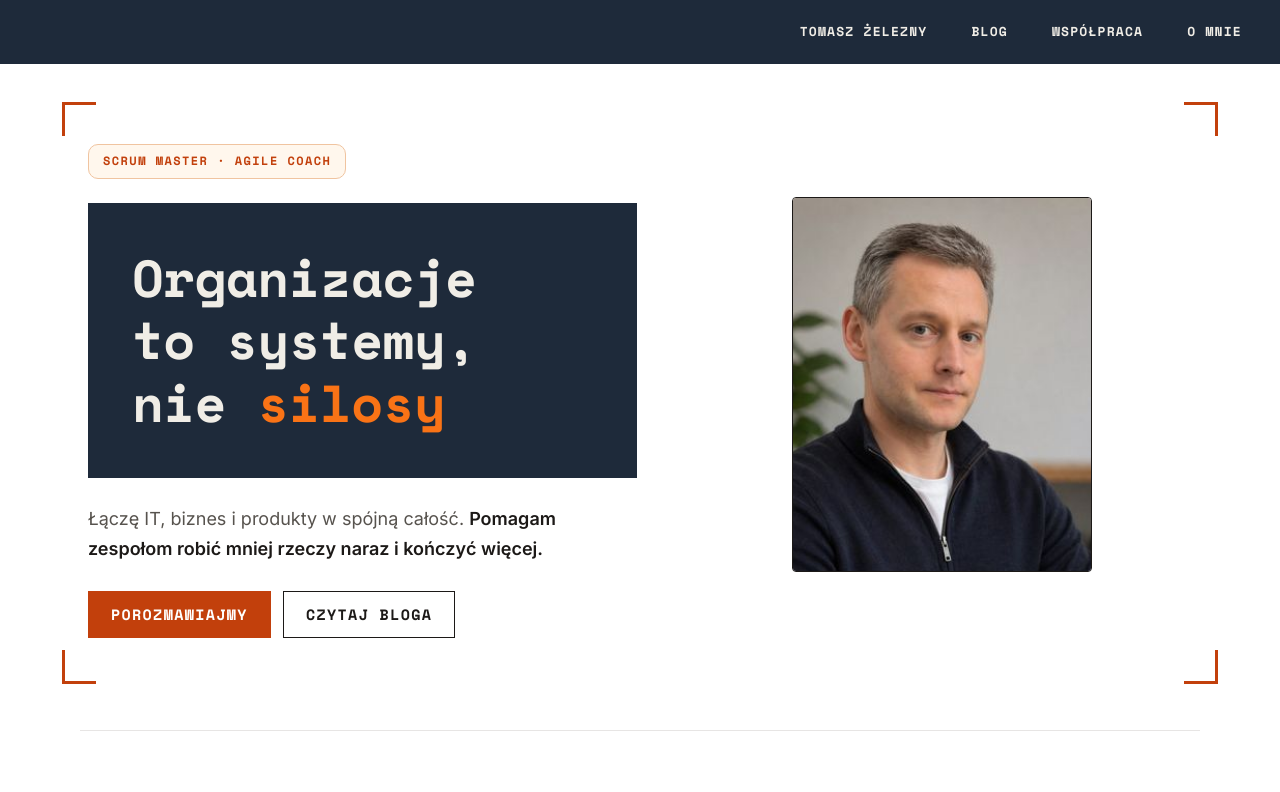
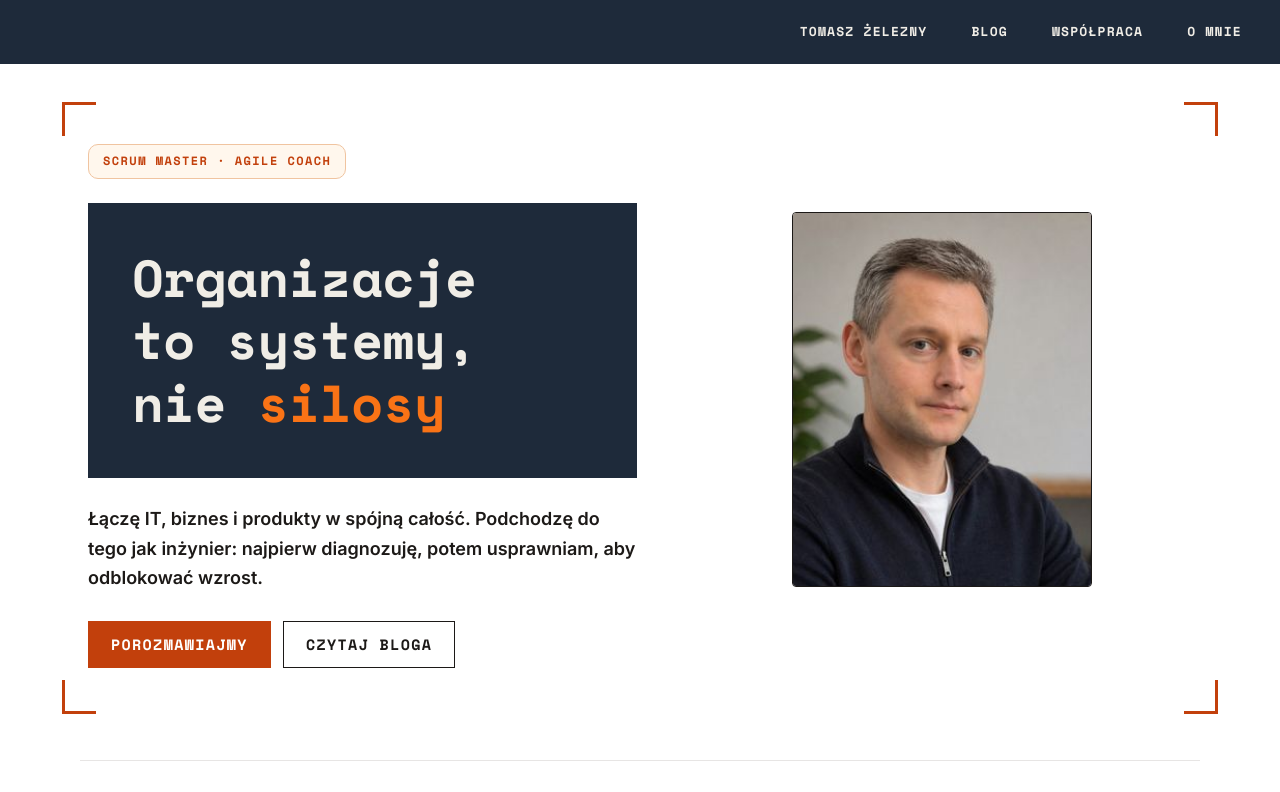
Before and after one commit to tomaszzelezny/tomaszzelezny.me, a plain HTML site: page index.html in a window 1280 px wide. Shown: the top 792 px of the page. Drawn offline with Linux system fonts and the light colour scheme.

Commit message:
Deploying to main from @ tomaszzelezny/tomaszzelezny.github.io@e32ceec1ce8d97b027ab10e15558ffd675580c26 🚀

```diff
--- a/feed.xml
+++ b/feed.xml
@@ -1,4 +1,4 @@
-<?xml version="1.0" encoding="utf-8"?><feed xmlns="http://www.w3.org/2005/Atom" ><generator uri="https://jekyllrb.com/" version="4.4.1">Jekyll</generator><link href="https://tomaszzelezny.me/feed.xml" rel="self" type="application/atom+xml" /><link href="https://tomaszzelezny.me/" rel="alternate" type="text/html" /><updated>2026-10-22T09:19:24+00:00</updated><id>https://tomaszzelezny.me/feed.xml</id><title type="html">Tomasz Żelezny</title><subtitle>Scrum Master · Agile Coach. Organizacje to systemy - nie silosy. Łączę IT, biznes i produkty w spójną całość. Jak mogę pomóc?</subtitle><author><name>Tomasz Żelezny</name></author><entry><title type="html">Ten o enkapsulacji</title><link href="https://tomaszzelezny.me/blog/2026-10-21-ten-o-enkapsulacji/" rel="alternate" type="text/html" title="Ten o enkapsulacji" /><published>2026-10-21T00:00:00+00:00</published><updated>2026-10-21T00:00:00+00:00</updated><id>https://tomaszzelezny.me/blog/ten-o-enkapsulacji</id><content type="html" xml:base="https://tomaszzelezny.me/blog/2026-10-21-ten-o-enkapsulacji/"><![CDATA[<p>W projektowaniu systemów jest enkapsulacja: nie wystawiamy złożoności na zewnątrz. Moduł ma interfejs, a to, co dzieje się w środku, nie jest sprawą wywołującego. Organizacji, które te systemy budują, ta zasada jakoś nie dotyczy. Jeśli doświadczyliście pracy w dużej organizacji, wiecie, z iloma zespołami trzeba pracować, żeby załatwić swoje zadanie.</p>
+<?xml version="1.0" encoding="utf-8"?><feed xmlns="http://www.w3.org/2005/Atom" ><generator uri="https://jekyllrb.com/" version="4.4.1">Jekyll</generator><link href="https://tomaszzelezny.me/feed.xml" rel="self" type="application/atom+xml" /><link href="https://tomaszzelezny.me/" rel="alternate" type="text/html" /><updated>2026-10-22T22:13:37+00:00</updated><id>https://tomaszzelezny.me/feed.xml</id><title type="html">Tomasz Żelezny</title><subtitle>Scrum Master · Agile Coach. Organizacje to systemy - nie silosy. Łączę IT, biznes i produkty w spójną całość. Jak mogę pomóc?</subtitle><author><name>Tomasz Żelezny</name></author><entry><title type="html">Ten o enkapsulacji</title><link href="https://tomaszzelezny.me/blog/2026-10-21-ten-o-enkapsulacji/" rel="alternate" type="text/html" title="Ten o enkapsulacji" /><published>2026-10-21T00:00:00+00:00</published><updated>2026-10-21T00:00:00+00:00</updated><id>https://tomaszzelezny.me/blog/ten-o-enkapsulacji</id><content type="html" xml:base="https://tomaszzelezny.me/blog/2026-10-21-ten-o-enkapsulacji/"><![CDATA[<p>W projektowaniu systemów jest enkapsulacja: nie wystawiamy złożoności na zewnątrz. Moduł ma interfejs, a to, co dzieje się w środku, nie jest sprawą wywołującego. Organizacji, które te systemy budują, ta zasada jakoś nie dotyczy. Jeśli doświadczyliście pracy w dużej organizacji, wiecie, z iloma zespołami trzeba pracować, żeby załatwić swoje zadanie.</p>
 
 <p>Weźmy zespoły podzielone według domen biznesowych. Dopóki zmiana mieści się w jednej domenie, wszystko działa. Teraz zmiana przekrojowa: firmy mają kupować na fakturę z NIP. Każdy zespół musi coś dołożyć:</p>
 
--- a/index.html
+++ b/index.html
@@ -188,7 +188,7 @@
     <div>
       <div class="tag">Scrum Master · Agile Coach</div>
       <div class="block"><h1>Organizacje to systemy, nie <em>silosy</em></h1></div>
-      <p class="lead">Łączę IT, biznes i produkty w spójną całość. <strong>Pomagam zespołom robić mniej rzeczy naraz i kończyć więcej.</strong></p>
+      <p class="lead"><strong>Łączę IT, biznes i produkty w spójną całość. Podchodzę do tego jak inżynier: najpierw diagnozuję, potem usprawniam, aby odblokować wzrost.</strong></p>
       <div class="ctas">
         <a class="btn btn-primary" href="https://www.linkedin.com/in/tomasz-zelezny/" target="_blank" rel="noopener">Porozmawiajmy</a>
         <a class="btn btn-ghost" href="/blog/">Czytaj bloga</a>
--- a/sitemap.xml
+++ b/sitemap.xml
@@ -221,7 +221,7 @@
 
   <url>
     <loc>https://tomaszzelezny.me/</loc>
-    <lastmod>2026-10-17T00:00:00+00:00</lastmod>
+    <lastmod>2026-10-22T00:00:00+00:00</lastmod>
   </url>
 
 
```
Also changed, not shown: llms.txt, 1 other file.
